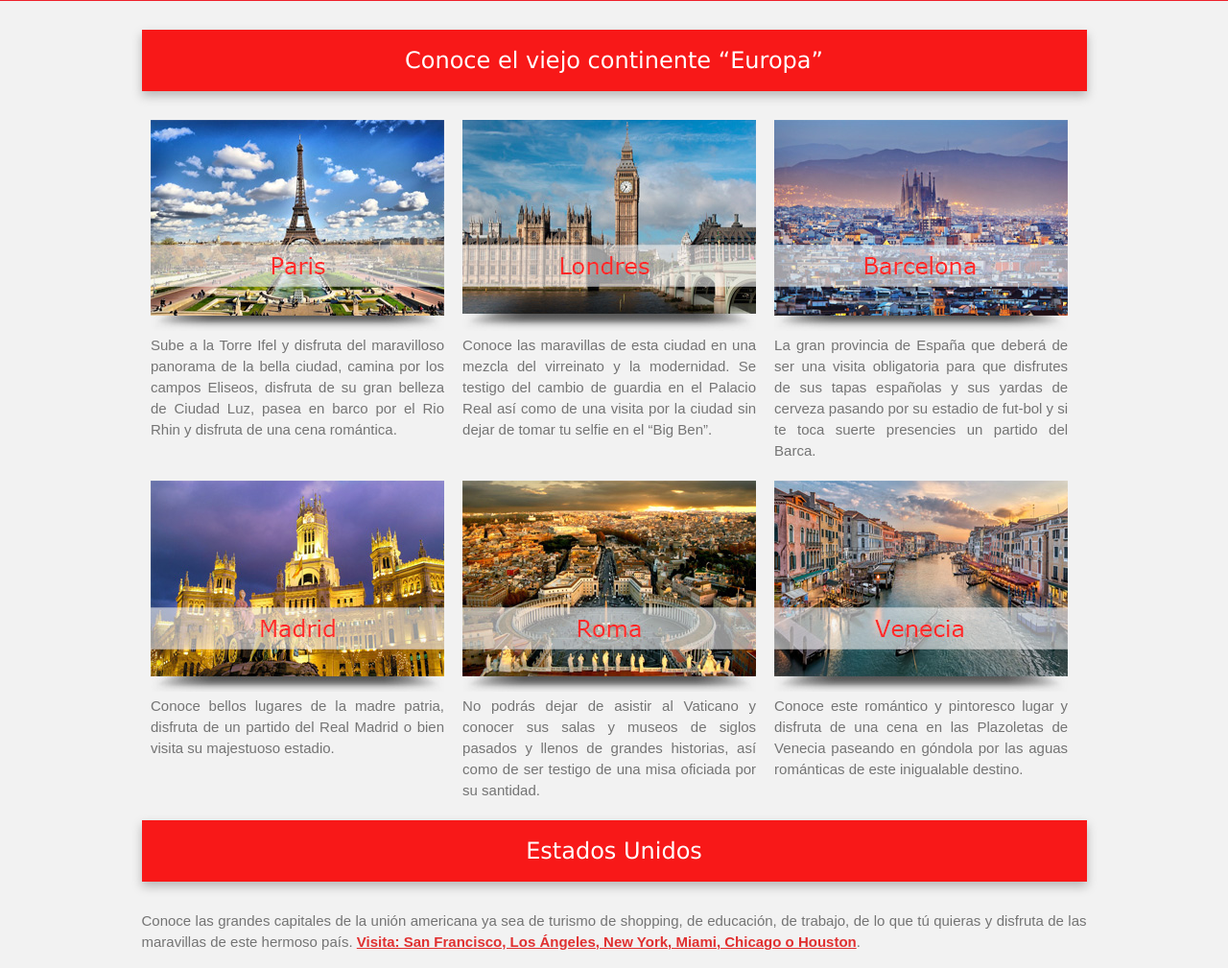
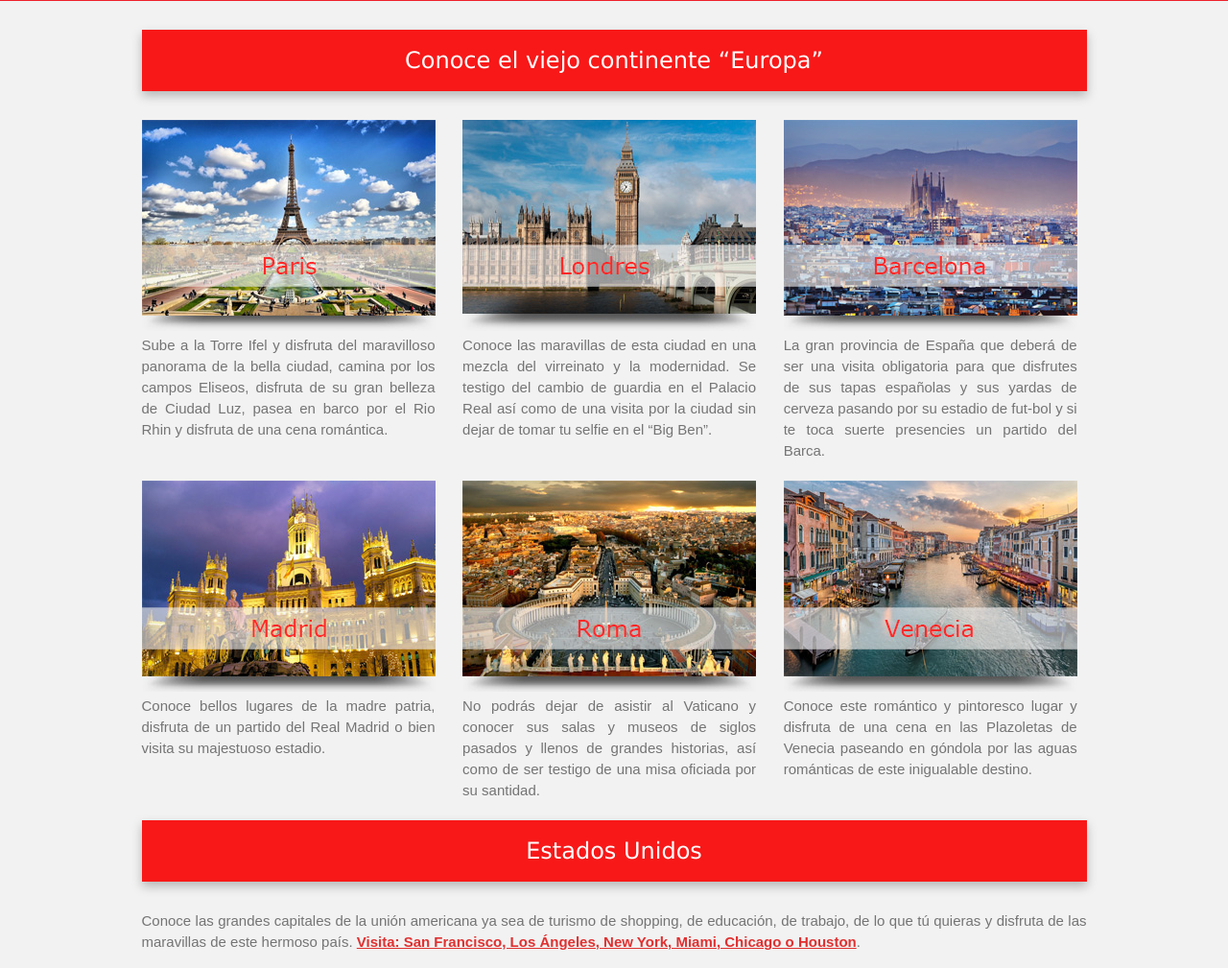
Before and after one commit to globalnetstudio/vole-voyage, a PHP site: page /servicios in a window 1280 px wide. Shown: the part 627-1636 px from the top of the page at 96% size. Run offline with PHP 8.4, Linux system fonts and the light colour scheme; some libraries are stand-ins or nearby versions.

Commit message:
Cambios el jueves 26 de Mayo 2016
-- Se cambió el htaccess
-- Se agregó el scroll up
-- Se arreglaron algunos errores de posicionamiento
-- de cajas en servicios

```diff
--- a/_templates/main.php
+++ b/_templates/main.php
@@ -6,7 +6,10 @@
 		<link rel="icon" href="/images/icons/favicon.png" type="image/png" />
 		<meta name="robots" content="<?php echo $meta_robots; ?>">
 		<meta name="description" content="<?php echo $meta_description; ?>">
+		<!-- Styles -->
 		<link rel="stylesheet" href="/css/styles.css">
+		<link rel="stylesheet" href="/css/fontastic.css">
+
 		<meta name="viewport" content="width=device-width, user-scalable=no, initial-scale=1, maximum-scale=1">
 		<!-- Google Fonts -->
 	  <link href='https://fonts.googleapis.com/css?family=Montserrat:400,700' rel='stylesheet' type='text/css'>
@@ -114,6 +117,8 @@
 
 		</aside> <!-- /.bottom-content -->
 
+		<div class="back-to-top"><i class="icon-arrow-up"></i></div>
+
 		<footer>
 			<div class="footer clearfix">
 				<div class="container">
@@ -126,5 +131,7 @@
 		<!--[if lt IE 10]>
 			<script src="./js/placeholders.min.js"></script>
   	<![endif]-->
+
+  	<script src="/js/scroll-up.js"></script>
 	</body>
 </html>
--- /dev/null
+++ b/css/fontastic.css
@@ -0,0 +1,43 @@
+@charset "UTF-8";
+
+@font-face {
+  font-family: "vole-vollage";
+  src:url("../fonts/vole-vollage.eot");
+  src:url("../fonts/vole-vollage.eot?#iefix") format("embedded-opentype"),
+    url("../fonts/vole-vollage.woff") format("woff"),
+    url("../fonts/vole-vollage.ttf") format("truetype"),
+    url("../fonts/vole-vollage.svg#vole-vollage") format("svg");
+  font-weight: normal;
+  font-style: normal;
+
+}
+
+[data-icon]:before {
+  font-family: "vole-vollage" !important;
+  content: attr(data-icon);
+  font-style: normal !important;
+  font-weight: normal !important;
+  font-variant: normal !important;
+  text-transform: none !important;
+  speak: none;
+  line-height: 1;
+  -webkit-font-smoothing: antialiased;
+  -moz-osx-font-smoothing: grayscale;
+}
+
+[class^="icon-"]:before,
+[class*=" icon-"]:before {
+  font-family: "vole-vollage" !important;
+  font-style: normal !important;
+  font-weight: normal !important;
+  font-variant: normal !important;
+  text-transform: none !important;
+  speak: none;
+  line-height: 1;
+  -webkit-font-smoothing: antialiased;
+  -moz-osx-font-smoothing: grayscale;
+}
+
+.icon-arrow-up:before {
+  content: "\61";
+}
--- a/css/styles.css
+++ b/css/styles.css
@@ -455,6 +455,23 @@
 
 .services .europe .row .column:last-child {
   padding-right: 0;
+}
+
+.services .europe .row .column:first-child {
+  text-align: left;
+}
+
+.services .europe .row .column:first-child p {
+  margin: 0;
+}
+
+.services .europe .row .column:last-child {
+  text-align: right;
+}
+
+.services .europe .row .column:last-child p {
+  margin-left: auto;
+  margin-right: 0;
 }
 
 .services .usa .usa-description {
@@ -1016,4 +1033,24 @@
   margin-top: -10px;
 }
 
+.back-to-top {
+  background-color: rgba(194, 26, 35, 0.7);
+  border-radius: 10px;
+  bottom: 60px;
+  color: #fff;
+  cursor: pointer;
+  display: none;
+  font-size: 20px;
+  font-weight: bold;
+  line-height: 40px;
+  padding: 0 15px;
+  position: fixed;
+  right: 20px;
+  text-decoration: none;
+}
+
+.back-to-top:hover {
+  background-color: #c21a23;
+}
+
 /*# sourceMappingURL=styles.css.map */
--- a/gulpfile.js
+++ b/gulpfile.js
@@ -20,7 +20,7 @@
 
 gulp.task('serve', function() {
 	browserSync.init({
-		proxy: "volevoyage.app",
+		proxy: "www.volevoyage.app",
         open: false
 	});
 
--- /dev/null
+++ b/js/scroll-up.js
@@ -0,0 +1,24 @@
+// ------------ Scroll Up ------------
+var button = $('.back-to-top');
+
+button.on('click', function(event) {
+	$('html, body').animate({
+		scrollTop: 0,
+	}, 500);
+
+	event.preventDefault();
+});
+
+$(window).on('scroll', function() {
+	var self   = $(this), 					// current window
+			height = self.height(),			// height browser
+  		top    = self.scrollTop();	// current position
+
+  if (top > height) {
+		if (!button.is(':visible')) {
+			button.fadeIn();
+		}
+  } else {
+		button.fadeOut();
+	}
+});
--- /dev/null
+++ b/sass/_back-top.scss
@@ -0,0 +1,19 @@
+.back-to-top {
+	background-color: rgba($red, .7);
+	border-radius: 10px;
+	bottom: 60px;
+	color: #fff;
+	cursor: pointer;
+	display: none;
+	font-size: 20px;
+	font-weight: bold;
+	line-height: 40px;
+	padding: 0 15px;
+	position: fixed;
+	right: 20px;
+	text-decoration: none;
+}
+
+.back-to-top:hover {
+	background-color: rgba($red, 1);
+}
--- a/sass/styles.scss
+++ b/sass/styles.scss
@@ -1,19 +1,20 @@
-@import './sass/base';
-@import './sass/colors.scss';
-@import './sass/utilerias';
-@import './sass/header';
-@import './sass/header/header-information';
-@import './sass/header/header-promotions';
-@import './sass/carousel';
-@import './sass/carousel-large';
-@import './sass/menu';
-@import './sass/content';
-@import './sass/views/home';
-@import './sass/views/about';
-@import './sass/views/services';
-@import './sass/views/promotions';
-@import './sass/views/contact';
-@import './sass/contact-information';
-@import './sass/footer';
-@import './sass/thanks';
-@import './sass/form-errors';
+@import 'base';
+@import 'colors.scss';
+@import 'utilerias';
+@import 'header';
+@import 'header/header-information';
+@import 'header/header-promotions';
+@import 'carousel';
+@import 'carousel-large';
+@import 'menu';
+@import 'content';
+@import 'views/home';
+@import 'views/about';
+@import 'views/services';
+@import 'views/promotions';
+@import 'views/contact';
+@import 'contact-information';
+@import 'footer';
+@import 'thanks';
+@import 'form-errors';
+@import 'back-top';
--- a/sass/views/services.scss
+++ b/sass/views/services.scss
@@ -67,6 +67,19 @@
 
 				&:last-child {
 					padding-right: 0;
+				}
+			}
+			.column:first-child {
+				text-align: left;
+				p {
+					margin: 0;
+				}
+			}
+			.column:last-child {
+				text-align: right;
+				p {
+					margin-left: auto;
+					margin-right: 0;
 				}
 			}
 		}
```
Also changed, not shown: .htaccess, fonts/vole-vollage.ttf (added), fonts/vole-vollage.woff (added), 3 other files.
